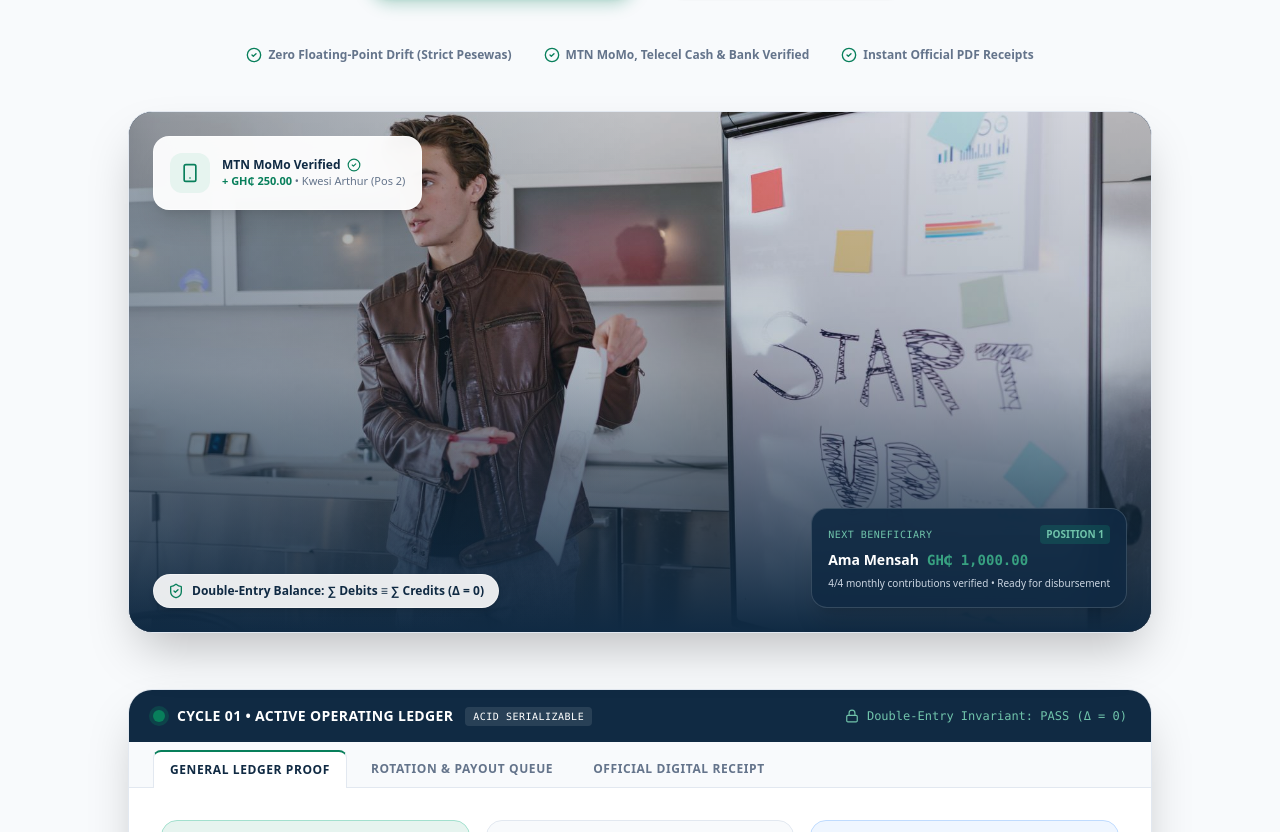
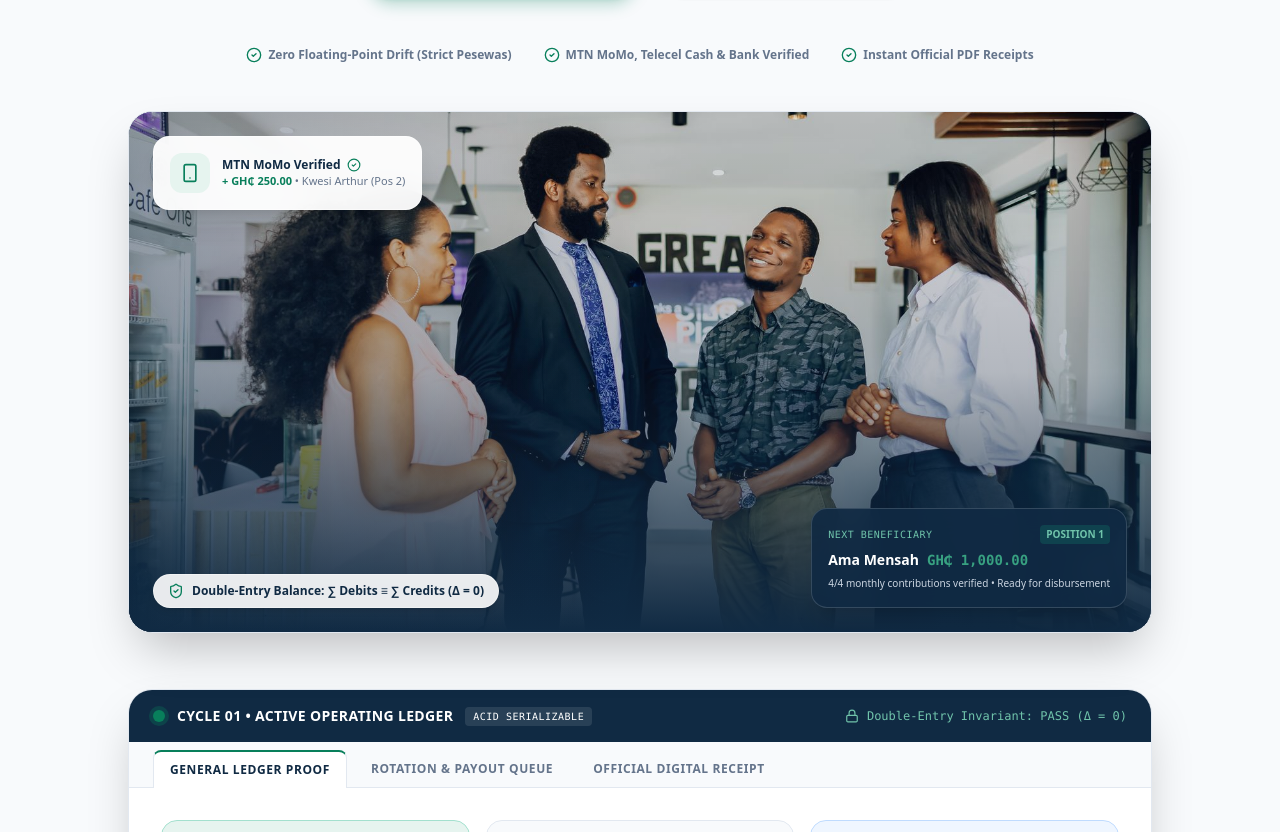
Before and after one commit to Cob2024/rscms, a Next.js app: page / in a window 1280 px wide. Shown: the part 664-1496 px from the top of the page. Built offline with nearby package versions, Linux system fonts and the light colour scheme.

Commit message:
feat(landing): update hero image to authentic Black Ghanaian professionals

```diff
--- a/src/app/page.tsx
+++ b/src/app/page.tsx
@@ -198,8 +198,8 @@ export default function LandingPage() {
             <div className="relative rounded-3xl overflow-hidden shadow-2xl border border-[#E2E8F0] bg-[#102A43]">
               <div className="relative h-[320px] sm:h-[460px] md:h-[520px] w-full">
                 <Image
-                  src="/images/hero-community.jpg"
-                  alt="Young Ghanaian professionals collaborating on group savings and mobile finance"
+                  src="/images/hero-ghana-finance.jpg"
+                  alt="Ghanaian professionals and community members collaborating on transparent rotating group savings and mobile finance"
                   fill
                   priority
                   className="object-cover object-center opacity-90 transition-transform duration-700 hover:scale-105"
```
Also changed, not shown: public/images/hero-community.jpg, public/images/hero-ghana-finance.jpg (added).
